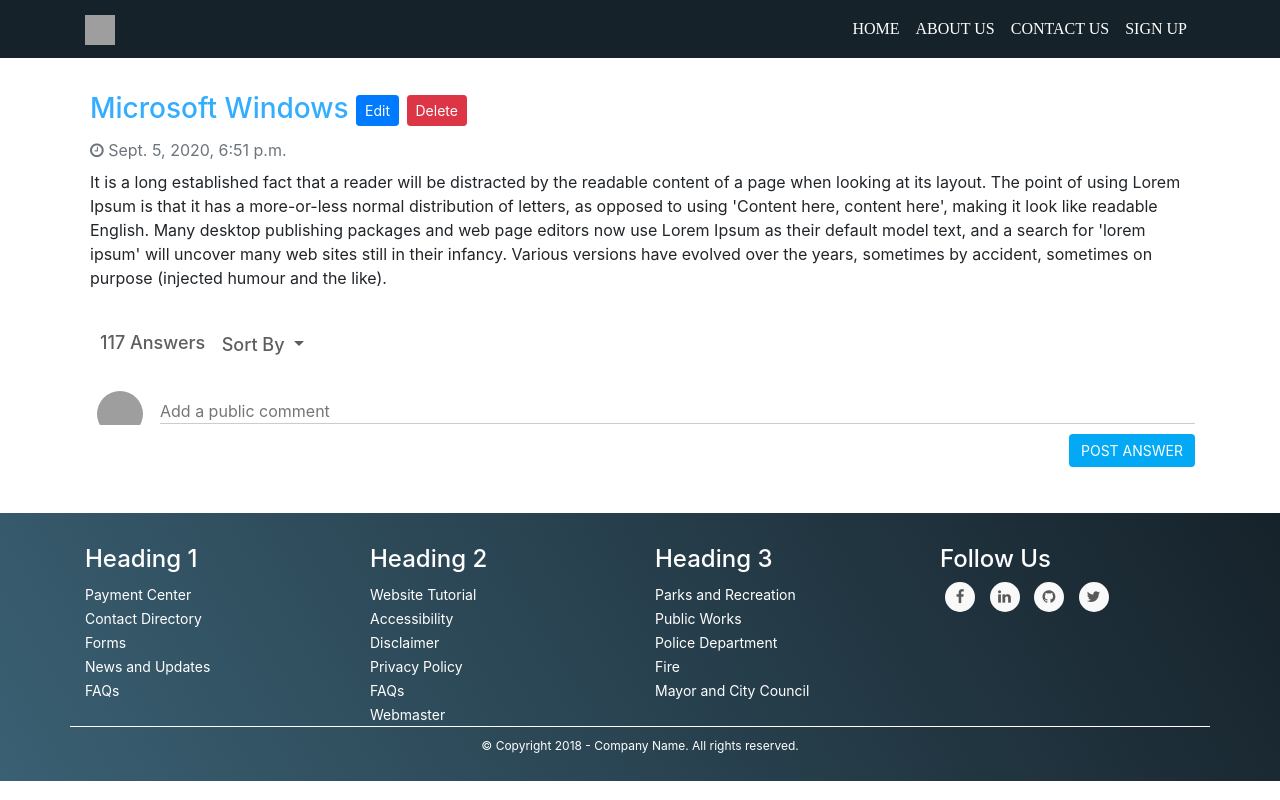
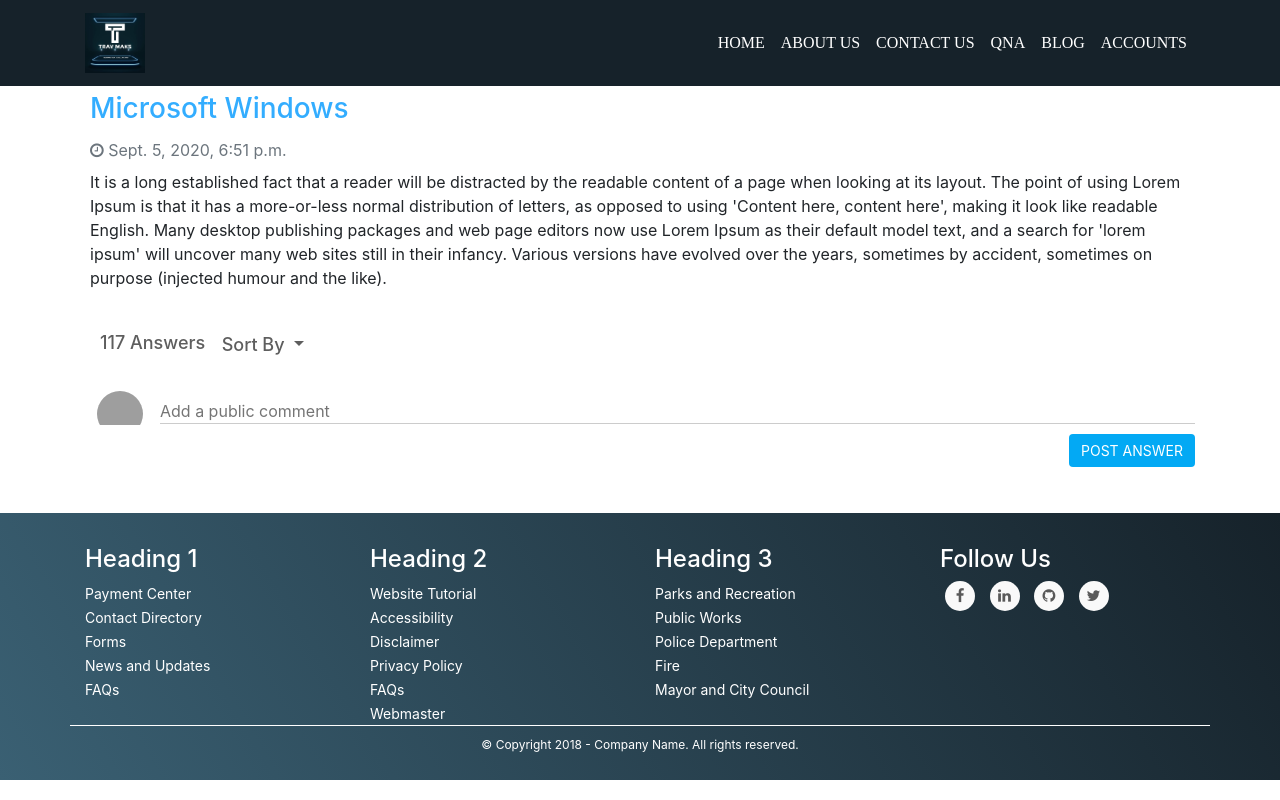
Before and after one commit to iamsaptorshe07/MAKSCUBE-TRAV-MAKS, a Django app: a page that uses templates/QNA/qna_details.html in a window 1280 px wide. Run offline with Django 3.2, Linux system fonts and the light colour scheme; data comes from the database, SQL or seed files in the repository; some libraries are stand-ins or nearby versions; grey boxes are pictures that could not be loaded.

Commit message:
Saptorshe QNA 99% done

```diff
--- a/qna/urls.py
+++ b/qna/urls.py
@@ -7,6 +7,6 @@ urlpatterns = [
     path('question/<str:slug>',readQna,name='fullQna'),
     path('question/delete/<str:slug>',deleteQuestion,name='deletQna'),
     path('answer/<str:slug>',postAnswer,name='postAnswer'),
-	path('myquestion/edit',editQuestion,name='editQuestion'),
+	path('myquestion/edit/<str:slug>',editQuestion,name='editQuestion'),
 	path('myquestion/ask/search',qnaSearch,name='qnaSearch')
     ]
--- a/qna/views.py
+++ b/qna/views.py
@@ -58,11 +58,13 @@ def askQuestion(request):
 def readQna(request,slug):
     if len(Qna.objects.filter(slug=slug))>0:
         question = Qna.objects.get(slug=slug)
-        answer = QnaAnswer.objects.filter(question=question)
+        answer = QnaAnswer.objects.filter(question=question,parent=None)
+        replies = QnaAnswer.objects.filter(question=question).exclude(parent=None)
         context = {
             'Question':question,
-            'Answer':answer
-            }
+            'Answer':answer,
+            'Replies':replies,
+        }
         return render(request,'QNA/qna_details.html',context=context)
     else:
         return HttpResponse("ERROR 404")
@@ -107,8 +109,44 @@ def postAnswer(request,slug):
 
 
 
-def editQuestion(request):
-	return render(request,'QNA/qna_edit.html')
+def editQuestion(request,slug):
+    if len(Qna.objects.filter(slug=slug))>0:
+        qna =Qna.objects.get(slug=slug)
+        if request.user == qna.author:
+            if request.method == 'POST':
+                qna.title = request.POST.get('title')
+                qna.question_body = request.POST.get('body')
+                author = request.user
+                slug = ''
+                for character in qna.title:
+                    if character.isalnum():
+                        slug+=character
+                qna.slug+='_asked_by_{}-{}'.format(author.name.replace(" ",""),author.id)
+                qna.save()
+                '''
+                tags = request.POST.get('tags').split(',')
+                for i in tags:
+                    tag = QnaTags.objects.filter(tag=i)
+                    if len(tag)==0:
+                        tag = QnaTags(tag=i)
+                        tag.save()
+                        qna.tags.add(tag)
+                    else:
+                        tag = QnaTags.objects.get(tag=i)
+                        qna.tags.add(tag)
+                '''
+                messages.success(request,'Successfully updated Your Question')
+                return redirect('qnaHome')
+            else:
+                context ={
+                    'Question':qna
+                }
+                return render(request,'QNA/qna_edit.html',context=context)
+        else:
+            return HttpResponse("Not authorized to access")
+    else:
+        return HttpResponse("Bad Request")
+
 
 
 
--- a/templates/QNA/qna_details.html
+++ b/templates/QNA/qna_details.html
@@ -1,3 +1,4 @@
+{% load static %}
 <!DOCTYPE html>
 <html lang="en">
 <head>
@@ -280,18 +281,20 @@ ul{
 
 </style>
 <body>
+  <!--Navbar Starts here-->
+    <div class="super_container">
       <nav class="navbar navbar-expand-sm navbar-light bg-light fixed-top">
 <div class="container">
-    <a class="navbar-brand" href="/">
-      <img class="logo horizontal-logo" src="logo.png" style="width:30px; height: 30px;">
+  <a class="navbar-brand" href="#">
+    <img class="logo horizontal-logo" src="{% static 'img/logo.jpeg' %}" style="width:60px;">
     </a>
-    <button class="navbar-toggler" type="button" data-toggle="collapse" data-target="#navbarSupportedContent" aria-controls="navbarSupportedContent" aria-expanded="false" aria-label="Toggle navigation">
+  <button class="navbar-toggler" type="button" data-toggle="collapse" data-target="#navbarSupportedContent" aria-controls="navbarSupportedContent" aria-expanded="false" aria-label="Toggle navigation" >
     <span class="navbar-toggler-icon"></span>
   </button>
   <div class="collapse navbar-collapse" id="navbarSupportedContent">
     <ul class="navbar-nav ml-auto">
       <li class="nav-item">
-            <a class="nav-link" href="/">HOME</a>
+        <a class="nav-link" href="index.html">HOME</a>
       </li>
   <li class="nav-item">
         <a class="nav-link" href="#">ABOUT US</a>
@@ -299,22 +302,35 @@ ul{
   <li class="nav-item">
         <a class="nav-link" href="#">CONTACT US</a>
   </li>
-
+  <li class="nav-item">
+    <a class="nav-link" href="/qna/">QNA</a>
+</li>
+<li class="nav-item">
+  <a class="nav-link" href="#">BLOG</a>
+</li>
+    {% if user.is_authenticated %}
+    <li class="nav-item">
+      <a class="nav-link" href="/accounts/editprofile/{{request.session.access_type}}/{{user.id}}">{{user.name}}</a>
+    </li>
+    <li class="nav-item">
+      <a class="nav-link" href="/accounts/user/logout">LOGOUT</a>
+    </li>
+      {% else %}
       <li class="nav-item dropdown">
         <a class="nav-link " href="#" data-toggle="dropdown">
-        SIGN UP
+    ACCOUNTS
   </a>
   <div class="dropdown-menu">
-        <a class="dropdown-item" href="#">SELLER ACCOUNT</a>
+    <a class="dropdown-item" href="/accounts/seller/account">SELLER ACCOUNT</a>
     <a class="dropdown-item" href="/accounts/traveller/account">USER ACCOUNT</a>
-
   </div>
 </li>
-
+    {% endif %}
   </ul>
   </div>
 </div>
 </nav>
+    <!--Navbar Ends Here-->
 <br><br><br>
 <div class="container">
   <div class="row">
@@ -334,8 +350,16 @@ ul{
                                     </div>
                                     {% endfor %}
                       {% endif %}
-                            <h3 class="card-title" style="color: #33adff;">{{Question.title}}&nbsp;<button type="button" class="btn btn-primary btn-sm">Edit</button> <button type="button" class="btn btn-danger btn-sm">Delete</button></h3>
-
+                            <h3 class="card-title" style="color: #33adff;">{{Question.title}}</h3>
+                              {% if user.is_authenticated and Question.author == user %}
+                            &nbsp;
+                            <a href="/qna/myquestion/edit/{{Question.slug}}">
+                            <button type="button" class="btn btn-primary btn-sm">Edit</button>
+                            </a>
+                            <a href="/qna/question/delete/{{Question.slug}}" onclick="return confirm('Are you sure You Want to Delete?')">
+                            <button type="button" class="btn btn-danger btn-sm">Delete</button>
+                            </a>
+                            {% endif %}
 							          <div class="text-muted h7 mb-2"> <i class="fa fa-clock-o"></i> {{Question.timestamp_question}}</div>
                         <p class="card-text" >
                           {{Question.question_body}}
@@ -372,7 +396,7 @@ ul{
         {% for answer in Answer %}
         <div class="comment-box">
           <span class="commenter-pic">
-            <img src="logo.png" class="img-fluid">
+            <img src="{% static 'img/logo.png' %}" class="img-fluid">
           </span>
           <span class="commenter-name">
             <a href="#">{{answer.user}}</a> <span class="comment-time">{{answer.timestamp_answer}}</span>
@@ -382,14 +406,16 @@ ul{
           </p>
           <div class="comment-meta">
             <button class="comment-like"><i class="fa fa-thumbs-o-up" aria-hidden="true"></i> 99</button>
-
             <button class="comment-reply reply-popup{{answer.id}}"><i class="fa fa-reply-all" aria-hidden="true"></i> Reply</button>
           </div>
           <div class="comment-box add-comment reply-box{{answer.id}}">
             <span class="commenter-pic">
-              <img src="logo.png" class="img-fluid">
+              <img src="{% static 'img/logo.png' %}" class="img-fluid">
             </span>
             <span class="commenter-name">
+              <div class="comment-box">
+                   replied by
+              </div>
               <form action='/qna/answer/{{Question.slug}}' method="POST">
               {% csrf_token %}
               <input type="text" placeholder="Add a public reply" name="Answer">
--- a/templates/QNA/qna_home.html
+++ b/templates/QNA/qna_home.html
@@ -158,7 +158,7 @@
                                     </button>
                                     <div class="dropdown-menu dropdown-menu-right" aria-labelledby="gedf-drop1">
                                         <div class="h6 dropdown-header">Configuration</div>
-                                        <a class="dropdown-item" href="/qna/question/{{qna.slug}}">Edit</a>
+                                        <a class="dropdown-item" href="/qna/myquestion/edit/{{qna.slug}}">Edit</a>
                                         <a class="dropdown-item" href="/qna/question/delete/{{qna.slug}}" id="confirmDelete" onclick = "return confirm('Are you sure You Want to Delete?') ">Delete</a>
                                     </div>
                                 </div>
--- a/templates/QNA/qna_search.html
+++ b/templates/QNA/qna_search.html
@@ -124,7 +124,7 @@
                                 </button>
                                 <div class="dropdown-menu dropdown-menu-right" aria-labelledby="gedf-drop1">
                                     <div class="h6 dropdown-header">Configuration</div>
-                                    <a class="dropdown-item" href="/qna/question/{{qna.slug}}">Edit</a>
+                                    <a class="dropdown-item" href="/qna/myquestion/edit/{{qna.slug}}">Edit</a>
                                     <a class="dropdown-item" href="/qna/question/delete/{{qna.slug}}" id="confirmDelete" onclick = "return confirm('Are you sure You Want to Delete?') ">Delete</a>
                                 </div>
                             </div>
@@ -135,7 +135,7 @@
 
                 <div class="card-body">
                     <div class="text-muted h7 mb-2"> <i class="fa fa-clock-o"></i>  Posted On {{qna.timestamp_question}}</div>
-                    <a class="card-link" href="question/{{qna.slug}}">
+                    <a class="card-link" href="/qna/question/{{qna.slug}}">
                         <h5 class="card-title">{{qna.title}}</h5>
                     </a>
 
```
Also changed, not shown: templates/QNA/qna_edit.html (+4 -4 lines). Lines whose indentation alone changed are shown as unchanged.
